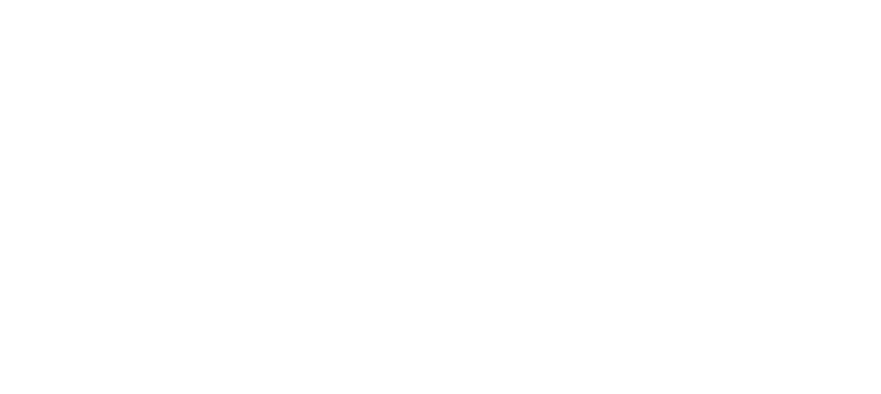
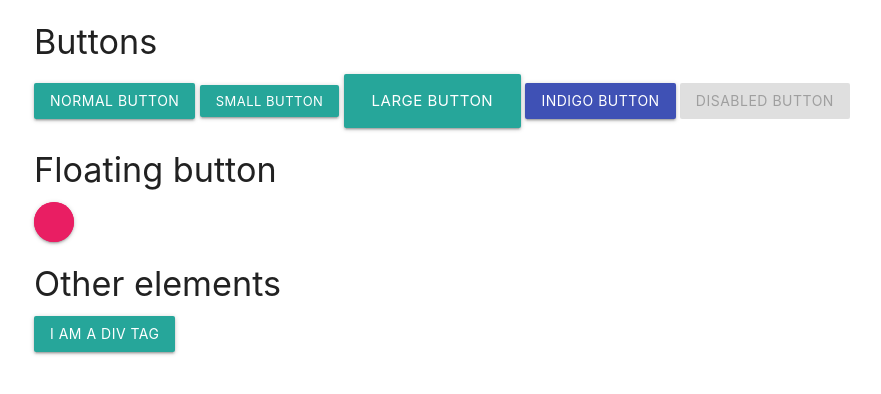
Before and after one commit to Sv1nnet/material-design-net-ninja-tutorial, a plain HTML site: page index.html in a window 1280 px wide. Shown: the whole page, without its empty margins (158-1039 px from the left). Drawn offline with nearby package versions, Linux system fonts and the light colour scheme.

Commit message:
Buttons
buttons styles and effects

```diff
--- a/index.html
+++ b/index.html
@@ -11,12 +11,26 @@
   <link rel="stylesheet" href="https://cdnjs.cloudflare.com/ajax/libs/materialize/1.0.0/css/materialize.min.css">
   <!-- Compiled and minified JavaScript -->
   <script src="https://cdnjs.cloudflare.com/ajax/libs/materialize/1.0.0/js/materialize.min.js"></script>
+  <style>
+    .box {
+      height: 200px;
+    }
+  </style>
   <title>Materialize design</title>
 </head>
 
 <body>
   <div class="container">
-
+    <h4>Buttons</h4>
+    <a href="" class="btn waves-effect waves-dark">Normal button</a>
+    <a href="" class="btn-small">Small button</a>
+    <a href="" class="btn-large">Large button</a>
+    <a href="" class="btn indigo waves-effect waves-light">Indigo button</a>
+    <a href="" class="btn disabled">Disabled button</a>
+    <h4>Floating button</h4>
+    <a href="" class="btn-floating pink pulse"></a>
+    <h4>Other elements</h4>
+    <div class="btn">I am a div tag</div>
   </div>
 </body>
 
```
